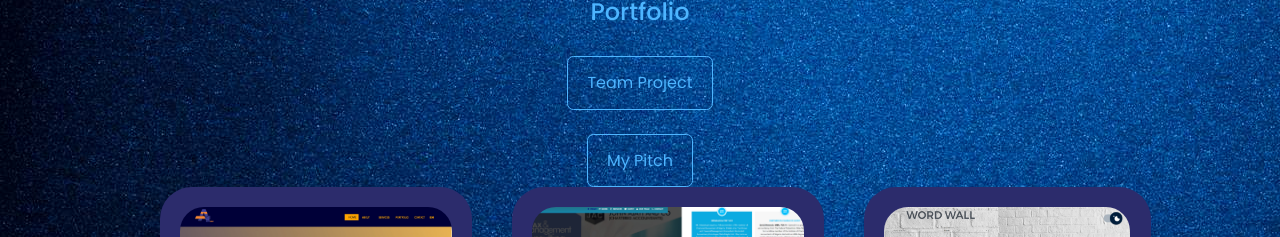
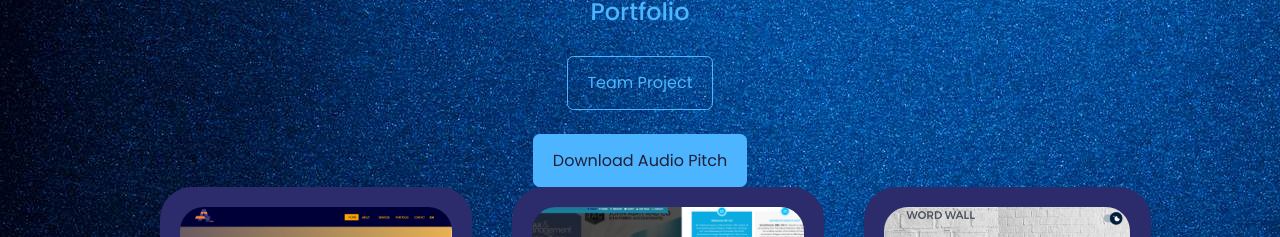
Before and after one commit to gboigwe/my-port, a React (Create React App) app: page / in a window 1280 px wide. Shown: the part 2540-2777 px from the top of the page. Built offline with nearby package versions, Linux system fonts and the light colour scheme.

Commit message:
Update EPA.jsx

```diff
--- a/src/components/portfolio/EPA.jsx
+++ b/src/components/portfolio/EPA.jsx
@@ -4,7 +4,7 @@ import EP from '../../assets/Elevator_Pitch.mp3'
 const EPA = () => {
   return (
     <div className='cta'>
-      <a href={EP} download className='btn'>My Pitch</a>
+      <a href={EP} download className='btn btn-primary'>Download Audio Pitch</a>
     </div>
   )
 }
```
